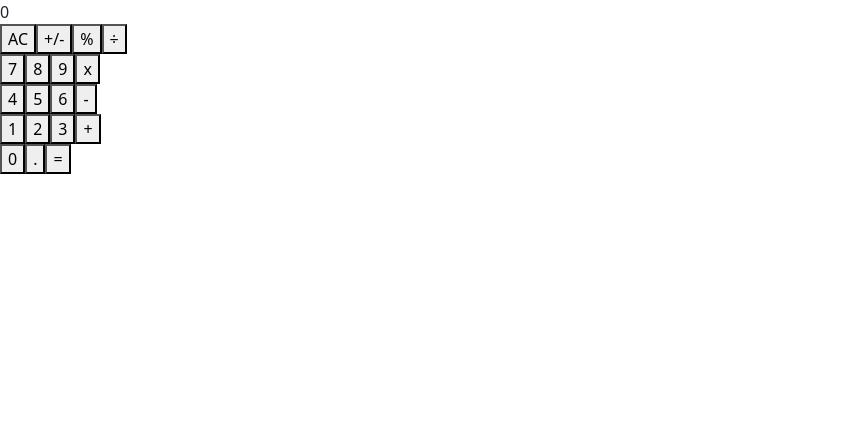
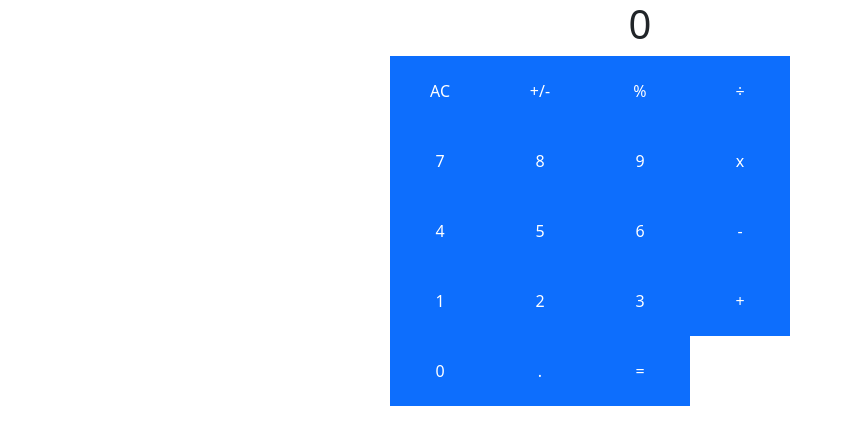
Before and after one commit to RICKCOYL/calculator, a React (Create React App) app: page / in a window 1280 px wide. Shown: the top 444 px of the page, without its empty margins (0-853 px from the left). Built offline with nearby package versions, Linux system fonts and the light colour scheme.

Commit message:
Add calculate functionality

```diff
--- a/src/components/App.js
+++ b/src/components/App.js
@@ -2,27 +2,32 @@ import React, { Component } from 'react';
 import Display from './Display';
 import ButtonPanel from './ButtonPanel';
 import calculate from '../logic/calculate';
+import '../css/index.css';
 
 class App extends Component {
   constructor(props) {
     super(props);
+    this.state = {
+      total: undefined,
+      next: undefined,
+      operation: undefined,
 
-    this.state = {
-      total: null,
-      next: null,
-      operation: null,
     };
   }
 
-  handleClick = (buttonName) => {
-    const newState = calculate(this.state, buttonName);
-    this.setState(newState);
+  handleClick = ({ buttonName }) => {
+    const result = calculate(this.state, buttonName);
+
+    this.setState(result);
   };
 
   render() {
+    const { total, next, operation } = this.state;
+
     return (
       <>
-        <Display />
+
+        <Display total={total} next={next} operation={operation} />
         <ButtonPanel clickHandler={this.handleClick} />
       </>
     );
--- a/src/components/Button.js
+++ b/src/components/Button.js
@@ -3,7 +3,7 @@ import PropTypes from 'prop-types';
 function Button({ buttonName, clickHandler }) {
   return (
     <div>
-      <button type="button" onClick={() => clickHandler(buttonName)}>
+      <button type="button" onClick={() => clickHandler({ buttonName })} className="btn-block btn-primary">
         {buttonName}
       </button>
     </div>
--- a/src/components/Display.js
+++ b/src/components/Display.js
@@ -1,18 +1,27 @@
 import PropTypes from 'prop-types';
 
-function Display({ result }) {
-  return (
-    <div className="display">
-      <div>{result}</div>
-    </div>
-  );
-}
+const Display = ({ total, next, operation }) => (
+  <>
+    <h1>
+      {total}
+      {operation}
+      {next}
+    </h1>
+
+  </>
+);
+
+Display.defaultProps = {
+  total: '0',
+  next: undefined,
+  operation: undefined,
+};
 
 Display.propTypes = {
-  result: PropTypes.string,
+  total: PropTypes.string,
+  next: PropTypes.string,
+  operation: PropTypes.string,
+
 };
 
-Display.defaultProps = {
-  result: '0',
-};
 export default Display;
--- /dev/null
+++ b/src/css/index.css
@@ -0,0 +1,24 @@
+body {
+  text-align: center;
+}
+
+#btn-panel {
+  width: 500px;
+  margin: 0 auto;
+}
+
+.display {
+  margin-bottom: 50px;
+  background-color: silver;
+}
+
+#root {
+  display: flex;
+  flex-direction: column;
+}
+
+button {
+  border: none;
+  width: 100px;
+  height: 70px;
+}
--- a/src/index.css
+++ /dev/null
@@ -1,3 +0,0 @@
-body {
-  text-align: center;
-}
--- a/src/logic/calculate.js
+++ b/src/logic/calculate.js
@@ -4,21 +4,37 @@ const calculate = (data, buttonName) => {
   const { total, next, operation } = data;
   const resultData = data;
 
+  if (/[0-9]/.test(buttonName)) {
+    if (!total || total === '0') {
+      resultData.total = buttonName;
+    }
+    if (total && total !== '0' && !next && !operation) {
+      resultData.total += buttonName;
+      if (buttonName === '0' && total === '0') resultData.total = total;
+    }
+    if (total && operation && (!next || next === '0')) {
+      resultData.next = buttonName;
+    }
+    if (total && next && operation && next !== '0') {
+      resultData.next += buttonName;
+    }
+  }
+
   if (buttonName === '+/-') {
     if (total && !next) {
-      resultData.total = total * -1;
+      resultData.total = operate(total, -1, 'X');
     }
     if (next) {
-      resultData.next = next * -1;
+      resultData.next = operate(next, -1, 'X');
     }
   }
 
   if (buttonName === '%') {
     if (total && !next) {
-      resultData.total = operate(total, 100, '%');
+      resultData.total = operate(total, 100, '÷');
     }
     if (next) {
-      resultData.next = operate(next, 100, '%');
+      resultData.next = operate(next, 100, '÷');
     }
   }
 
@@ -35,20 +51,21 @@ const calculate = (data, buttonName) => {
   }
 
   if (buttonName === 'AC') {
-    resultData.total = '';
-    resultData.next = '';
-    resultData.operation = '';
+    resultData.total = undefined;
+    resultData.next = undefined;
+    resultData.operation = undefined;
   }
 
   if (['+', 'X', '-', '÷', '='].includes(buttonName)) {
+    const newOperation = buttonName === '=' ? undefined : buttonName;
     if (total && next && operation) {
-      const newOperation = buttonName === '=' ? '' : buttonName;
       resultData.total = operate(total, next, operation);
+      resultData.next = undefined;
       resultData.operation = newOperation;
     }
 
     if (total && !next) {
-      resultData.operation = buttonName;
+      resultData.operation = newOperation;
     }
   }
 
```
Also changed, not shown: src/state/state.js (added, +9 -0 lines), src/css/app.css (added).
